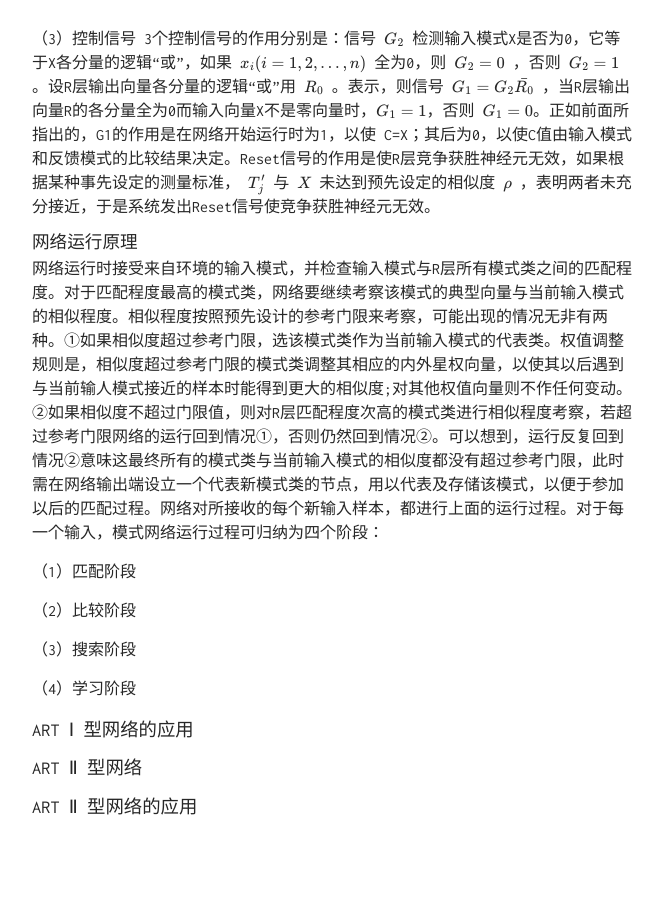
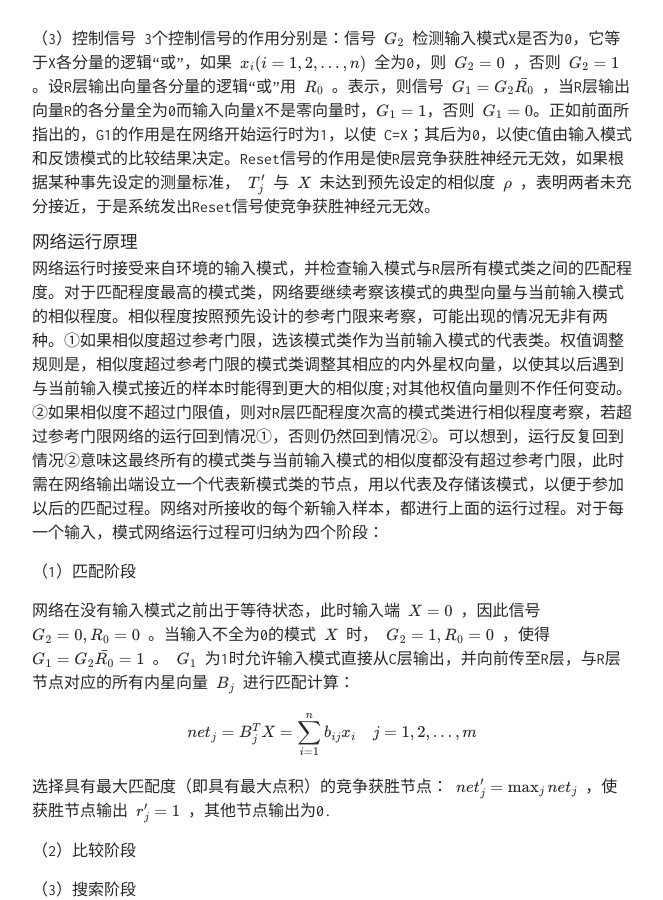
Before and after one commit to TobiahShaw/TobiahShaw.github.io, a Jekyll site: the page built from _posts/2019-10-26-NN-of-Competitive learning.md, in a window 1280 px wide and 900 px high, scrolled down 13216 px. Shown: the whole window, without its empty margins (308-971 px from the left). Built offline with Jekyll 4.4.1, drawn with Linux system fonts in a browser that asks for light colours; our own code applies the rules of GitHub Pages for plain Markdown files; formulas are drawn with MathJax 3.

Commit message:
Network operation principle

```diff
--- a/_posts/2019-10-26-NN-of-Competitive learning.md
+++ b/_posts/2019-10-26-NN-of-Competitive learning.md
@@ -291,9 +291,15 @@ $$ \eta (t) = C_2 exp(\frac{-B_2 t}{t_m}) $$
 
 #### 网络运行原理
 
-网络运行时接受来自环境的输入模式，并检查输入模式与R层所有模式类之间的匹配程度。对于匹配程度最高的模式类，网络要继续考察该模式的典型向量与当前输入模式的相似程度。相似程度按照预先设计的参考门限来考察，可能出现的情况无非有两种。①如果相似度超过参考门限，选该模式类作为当前输入模式的代表类。权值调整规则是，相似度超过参考门限的模式类调整其相应的内外星权向量，以使其以后遇到与当前输人模式接近的样本时能得到更大的相似度;对其他权值向量则不作任何变动。②如果相似度不超过门限值，则对R层匹配程度次高的模式类进行相似程度考察，若超过参考门限网络的运行回到情况①，否则仍然回到情况②。可以想到，运行反复回到情况②意味这最终所有的模式类与当前输入模式的相似度都没有超过参考门限，此时需在网络输出端设立一个代表新模式类的节点，用以代表及存储该模式，以便于参加以后的匹配过程。网络对所接收的每个新输入样本，都进行上面的运行过程。对于每一个输入，模式网络运行过程可归纳为四个阶段：
+网络运行时接受来自环境的输入模式，并检查输入模式与R层所有模式类之间的匹配程度。对于匹配程度最高的模式类，网络要继续考察该模式的典型向量与当前输入模式的相似程度。相似程度按照预先设计的参考门限来考察，可能出现的情况无非有两种。①如果相似度超过参考门限，选该模式类作为当前输入模式的代表类。权值调整规则是，相似度超过参考门限的模式类调整其相应的内外星权向量，以使其以后遇到与当前输入模式接近的样本时能得到更大的相似度;对其他权值向量则不作任何变动。②如果相似度不超过门限值，则对R层匹配程度次高的模式类进行相似程度考察，若超过参考门限网络的运行回到情况①，否则仍然回到情况②。可以想到，运行反复回到情况②意味这最终所有的模式类与当前输入模式的相似度都没有超过参考门限，此时需在网络输出端设立一个代表新模式类的节点，用以代表及存储该模式，以便于参加以后的匹配过程。网络对所接收的每个新输入样本，都进行上面的运行过程。对于每一个输入，模式网络运行过程可归纳为四个阶段：
 
 （1）匹配阶段
+
+网络在没有输入模式之前出于等待状态，此时输入端 $ X = 0 $ ，因此信号 $ G_2 = 0, R_0 = 0 $ 。当输入不全为0的模式 $ X $ 时， $ G_2 = 1, R_0 = 0 $ ，使得 $ G_1 = G_2 \bar{R_0} = 1 $ 。 $ G_1 $ 为1时允许输入模式直接从C层输出，并向前传至R层，与R层节点对应的所有内星向量 $ B_j $ 进行匹配计算：
+
+$$ net_j = B_j^T X = \sum_{i = 1}^n b_{ij} x_i \quad j = 1,2,\dots,m $$
+
+选择具有最大匹配度（即具有最大点积）的竞争获胜节点： $ net_j' = \max_j \{net_j\} $ ，使获胜节点输出 $ r_j' = 1 $ ，其他节点输出为0.
 
 （2）比较阶段
 
```
